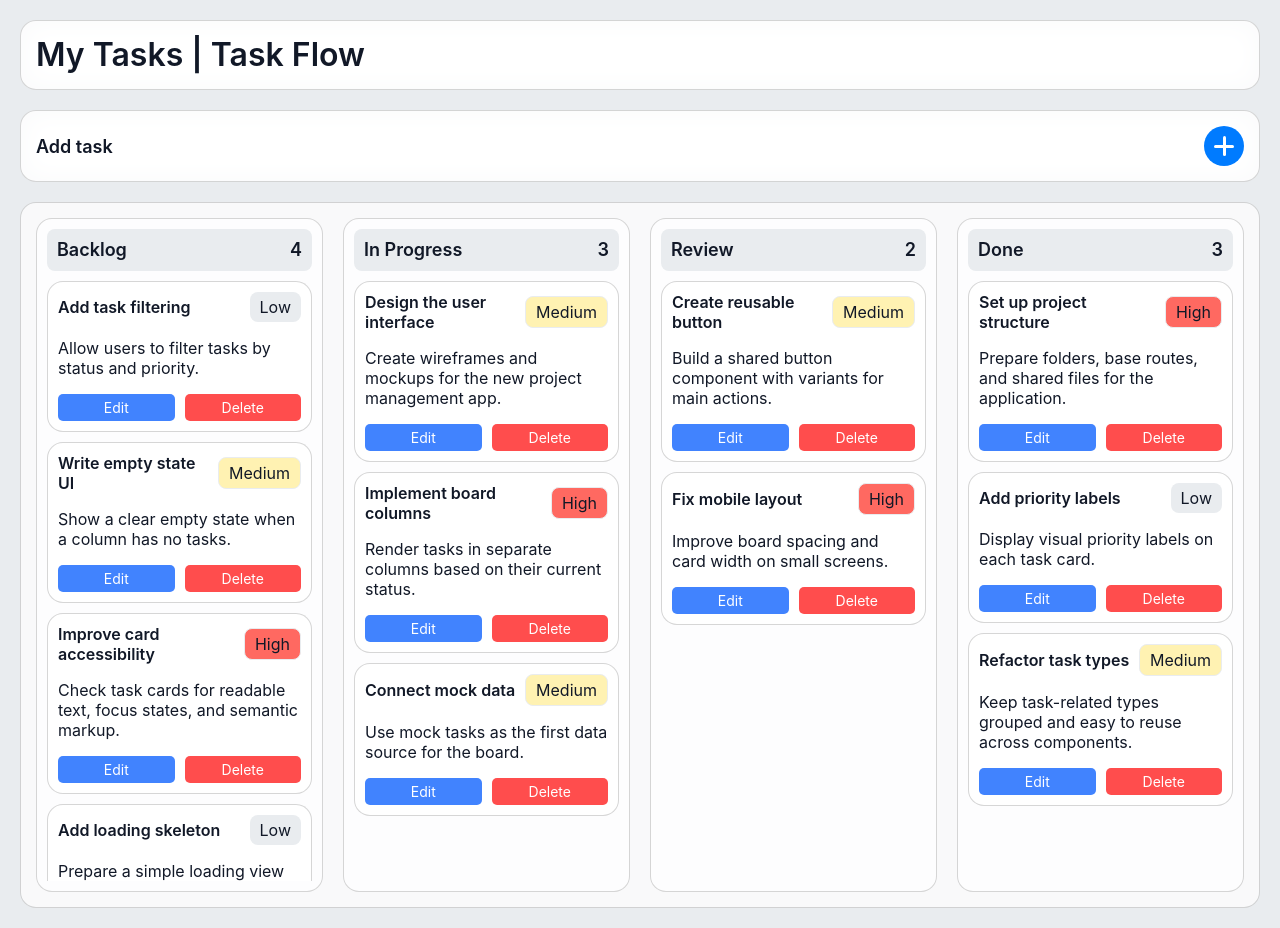
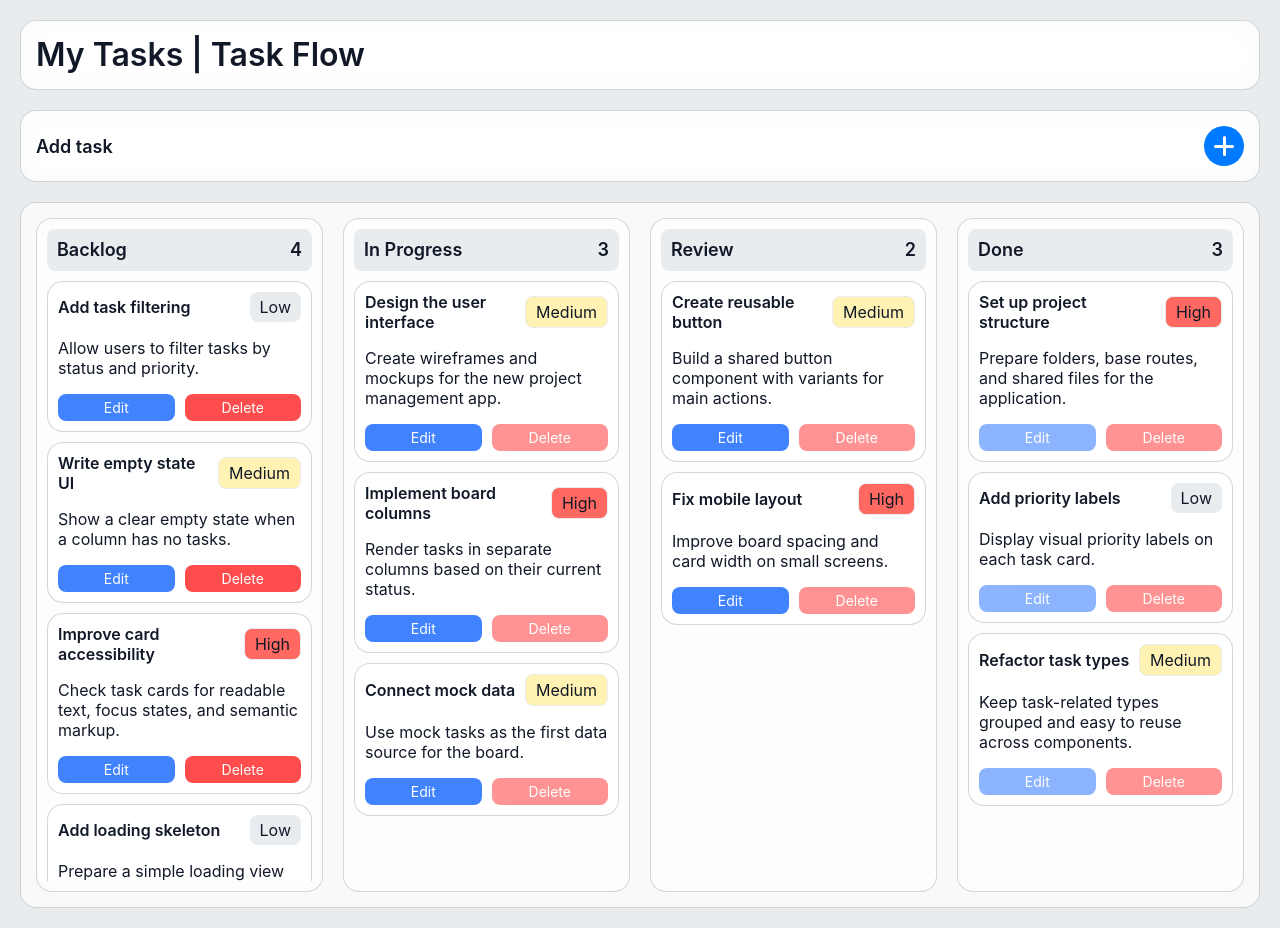
Before and after one commit to bdcry/task-flow, a React (Vite) app: page / in a window 1280 px wide. Built offline with nearby package versions, Linux system fonts and the light colour scheme.

Commit message:
refactor: create universal button component

```diff
--- a/src/components/Board/BoardColum/TaskCard/TaskCard.styled.ts
+++ b/src/components/Board/BoardColum/TaskCard/TaskCard.styled.ts
@@ -46,26 +46,3 @@ export const Label = styled.span<{ $status?: 'low' | 'medium' | 'high' }>`
   border-radius: 0.5rem;
   height: fit-content;
 `;
-
-export const Button = styled.button`
-  padding: 5px 10px;
-  border: none;
-  border-radius: 5px;
-  background-color: #4183fe;
-  color: white;
-  font-size: 14px;
-  transition: background-color 0.3s ease;
-  width: 100%;
-
-  &:hover {
-    background-color: #6ae2fe;
-  }
-`;
-
-export const DeleteButton = styled(Button)`
-  background-color: #ff4d4d;
-
-  &:hover {
-    background-color: #ff6e6e;
-  }
-`;
--- a/src/components/Board/BoardColum/TaskCard/TaskCard.tsx
+++ b/src/components/Board/BoardColum/TaskCard/TaskCard.tsx
@@ -1,14 +1,7 @@
 import { priorityLabels } from '../../../../constants/priorityLabels';
+import { Button } from '../../../../elements';
 import type { Task } from '../../../../types/task';
-import {
-  CardContainer,
-  CardHeader,
-  CardBody,
-  CardFooter,
-  Button,
-  DeleteButton,
-  Label,
-} from './TaskCard.styled';
+import { CardContainer, CardHeader, CardBody, CardFooter, Label } from './TaskCard.styled';
 
 interface TaskCardProps {
   data: Task;
@@ -29,17 +22,21 @@ export const TaskCard = ({ data, onDeleteTask, onEditTask }: TaskCardProps) => {
       </CardBody>
       <CardFooter>
         <Button
-          onClick={() => {
+          variant="EDIT"
+          handleOnClick={() => {
             onEditTask(data);
-          }}>
+          }}
+          isDisabled={data.status === 'done'}>
           Edit
         </Button>
-        <DeleteButton
-          onClick={() => {
+        <Button
+          variant="DELETE"
+          handleOnClick={() => {
             onDeleteTask(id);
-          }}>
+          }}
+          isDisabled={!(data.status === 'backlog')}>
           Delete
-        </DeleteButton>
+        </Button>
       </CardFooter>
     </CardContainer>
   );
--- /dev/null
+++ b/src/elements/Button/Button.styled.ts
@@ -0,0 +1,58 @@
+import styled from 'styled-components';
+
+type TypeButton = 'EDIT' | 'DELETE';
+interface HTMLElementProps {
+  $buttonType: TypeButton;
+}
+
+const disabledStyle = {
+  '&:disabled': {
+    cursor: 'default',
+    opacity: '0.6',
+  },
+};
+
+export const StyledButton = styled.button<HTMLElementProps>`
+  display: flex;
+  align-items: center;
+  justify-content: center;
+  ${(props) => {
+    switch (props.$buttonType) {
+      case 'EDIT':
+        return {
+          padding: '5px 10px',
+          border: 'none',
+          borderRadius: '8px',
+          backgroundColor: '#4183fe',
+          color: '#ffff',
+          fontSize: '14px',
+          transition: 'background-color 0.3s ease',
+          width: '100%',
+
+          '&:hover': {
+            backgroundColor: '#6ae2fe',
+          },
+
+          ...disabledStyle,
+        };
+
+      case 'DELETE':
+        return {
+          padding: '5px 10px',
+          border: 'none',
+          borderRadius: '8px',
+          backgroundColor: '#ff4d4d',
+          color: '#ffff',
+          fontSize: '14px',
+          transition: 'background-color 0.3s ease',
+          width: '100%',
+
+          '&:hover': {
+            backgroundColor: '#ff6e6e',
+          },
+
+          ...disabledStyle,
+        };
+    }
+  }}
+`;
--- /dev/null
+++ b/src/elements/Button/Button.tsx
@@ -0,0 +1,22 @@
+import type { ReactNode } from 'react';
+import { StyledButton } from './Button.styled';
+
+interface ButtonProps {
+  variant?: 'EDIT' | 'DELETE';
+  handleOnClick: () => void;
+  isDisabled?: boolean;
+  children: ReactNode;
+}
+
+export const Button = ({
+  variant = 'EDIT',
+  handleOnClick,
+  isDisabled = false,
+  children,
+}: ButtonProps) => {
+  return (
+    <StyledButton type="button" $buttonType={variant} onClick={handleOnClick} disabled={isDisabled}>
+      {children}
+    </StyledButton>
+  );
+};
--- /dev/null
+++ b/src/elements/index.ts
@@ -0,0 +1 @@
+export { Button } from './Button/index';
```
